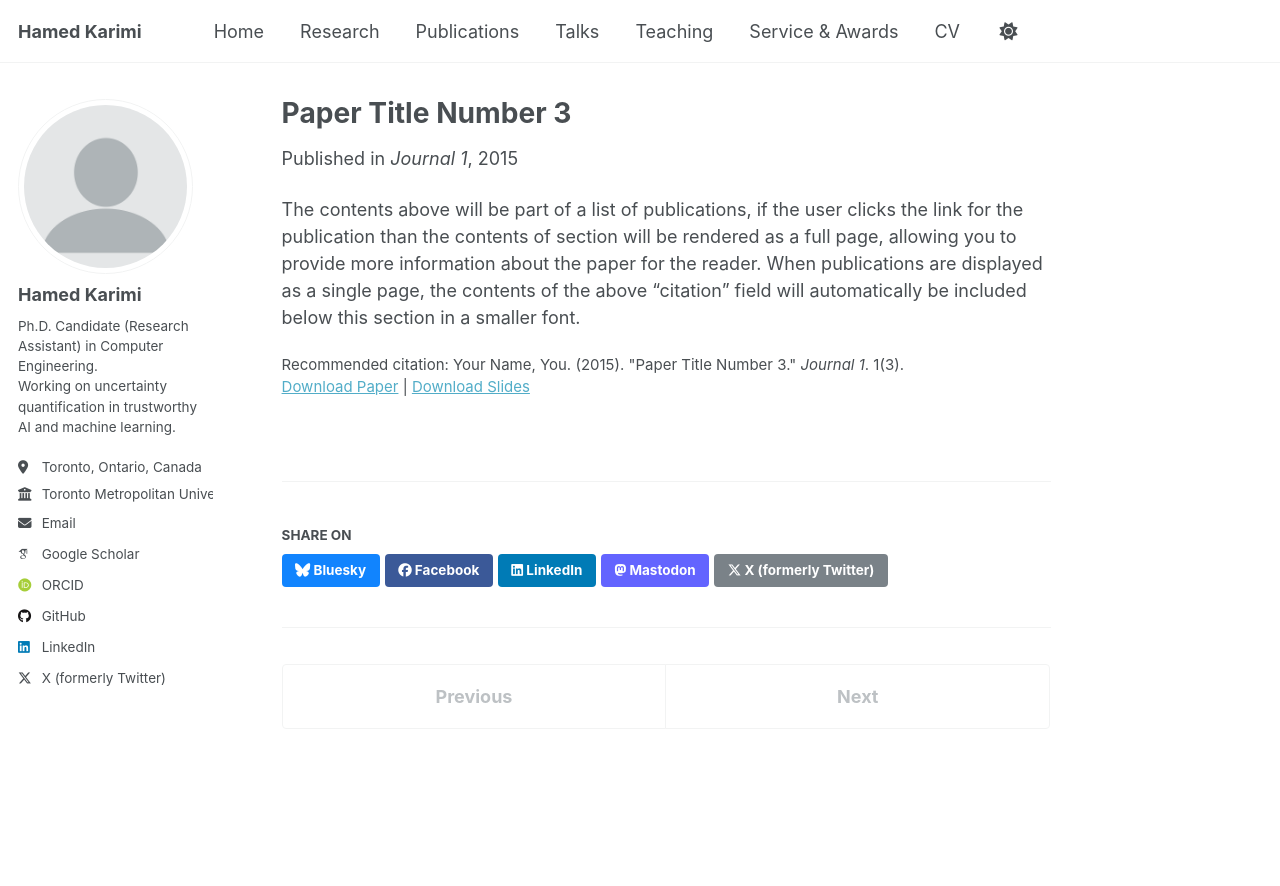
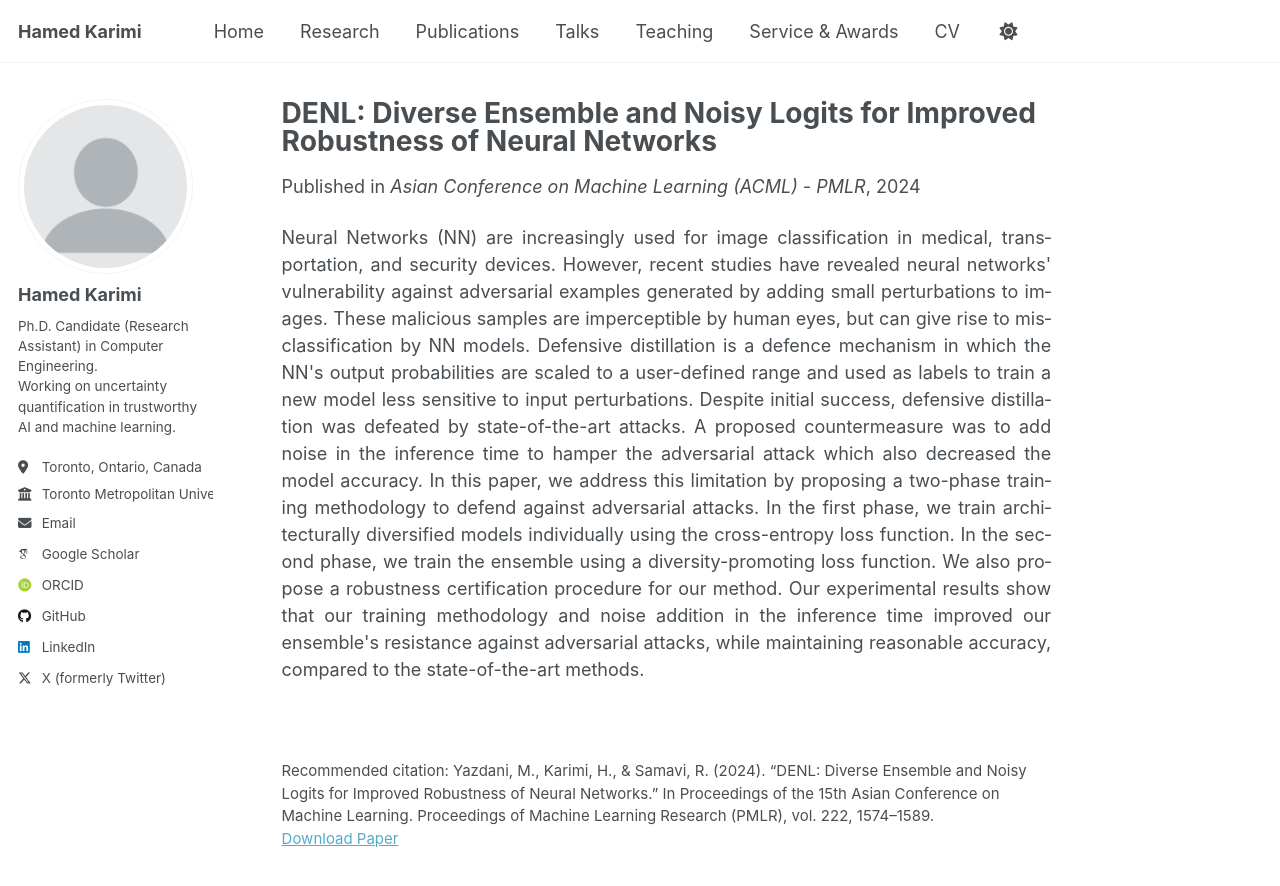
Before and after one commit to hamedmx/hamedmx.github.io, a Jekyll site: the page built from _publications/2015-10-01-paper-title-number-3.md, in a window 1280 px wide and 900 px high. Shown: the top 886 px of the window. Built offline with Jekyll 4.4.1, drawn with Linux system fonts in a browser that asks for light colours; some web fonts are replaced; a script that is not in the unit is left out.

Commit message:
Update 2015-10-01-paper-title-number-3.md

```diff
--- a/_publications/2015-10-01-paper-title-number-3.md
+++ b/_publications/2015-10-01-paper-title-number-3.md
@@ -1,14 +1,17 @@
 ---
-title: "Paper Title Number 3"
+title: "DENL: Diverse Ensemble and Noisy Logits for Improved Robustness of Neural Networks"
 collection: publications
-category: manuscripts
-permalink: /publication/2015-10-01-paper-title-number-3
-excerpt: 'This paper is about the number 3. The number 4 is left for future work.'
-date: 2015-10-01
-venue: 'Journal 1'
-slidesurl: 'https://academicpages.github.io/files/slides3.pdf'
-paperurl: 'https://academicpages.github.io/files/paper3.pdf'
-citation: 'Your Name, You. (2015). &quot;Paper Title Number 3.&quot; <i>Journal 1</i>. 1(3).'
+category: conferences
+permalink: /publication/2024-denl-acml
+excerpt: "Two-phase training with diversified ensembles and noisy logits for improved adversarial robustness."
+date: 2024-02-01
+venue: "Asian Conference on Machine Learning (ACML) - PMLR"
+paperurl: "https://proceedings.mlr.press/v222/yazdani24a.html"
+pdf: "https://proceedings.mlr.press/v222/yazdani24a/yazdani24a.pdf"
+citation: 'Yazdani, M., Karimi, H., & Samavi, R. (2024). “DENL: Diverse Ensemble and Noisy Logits for Improved Robustness of Neural Networks.” In Proceedings of the 15th Asian Conference on Machine Learning. Proceedings of Machine Learning Research (PMLR), vol. 222, 1574–1589.'
 ---
 
-The contents above will be part of a list of publications, if the user clicks the link for the publication than the contents of section will be rendered as a full page, allowing you to provide more information about the paper for the reader. When publications are displayed as a single page, the contents of the above "citation" field will automatically be included below this section in a smaller font.
+<div class="justify-text">
+Neural Networks (NN) are increasingly used for image classification in medical, transportation, and security devices. However, recent studies have revealed neural networks' vulnerability against adversarial examples generated by adding small perturbations to images. These malicious samples are imperceptible by human eyes, but can give rise to misclassification by NN models. Defensive distillation is a defence mechanism in which the NN's output probabilities are scaled to a user-defined range and used as labels to train a new model less sensitive to input perturbations. Despite initial success, defensive distillation was defeated by state-of-the-art attacks. A proposed countermeasure was to add noise in the inference time to hamper the adversarial attack which also decreased the model accuracy. In this paper, we address this limitation by proposing a two-phase training methodology to defend against adversarial attacks. In the first phase, we train architecturally diversified models individually using the cross-entropy loss function. In the second phase, we train the ensemble using a diversity-promoting loss function. We also propose a robustness certification procedure for our method. Our experimental results show that our training methodology and noise addition in the inference time improved our ensemble's resistance against adversarial attacks, while maintaining reasonable accuracy, compared to the state-of-the-art methods.
+</div>
+<br><br>
```
